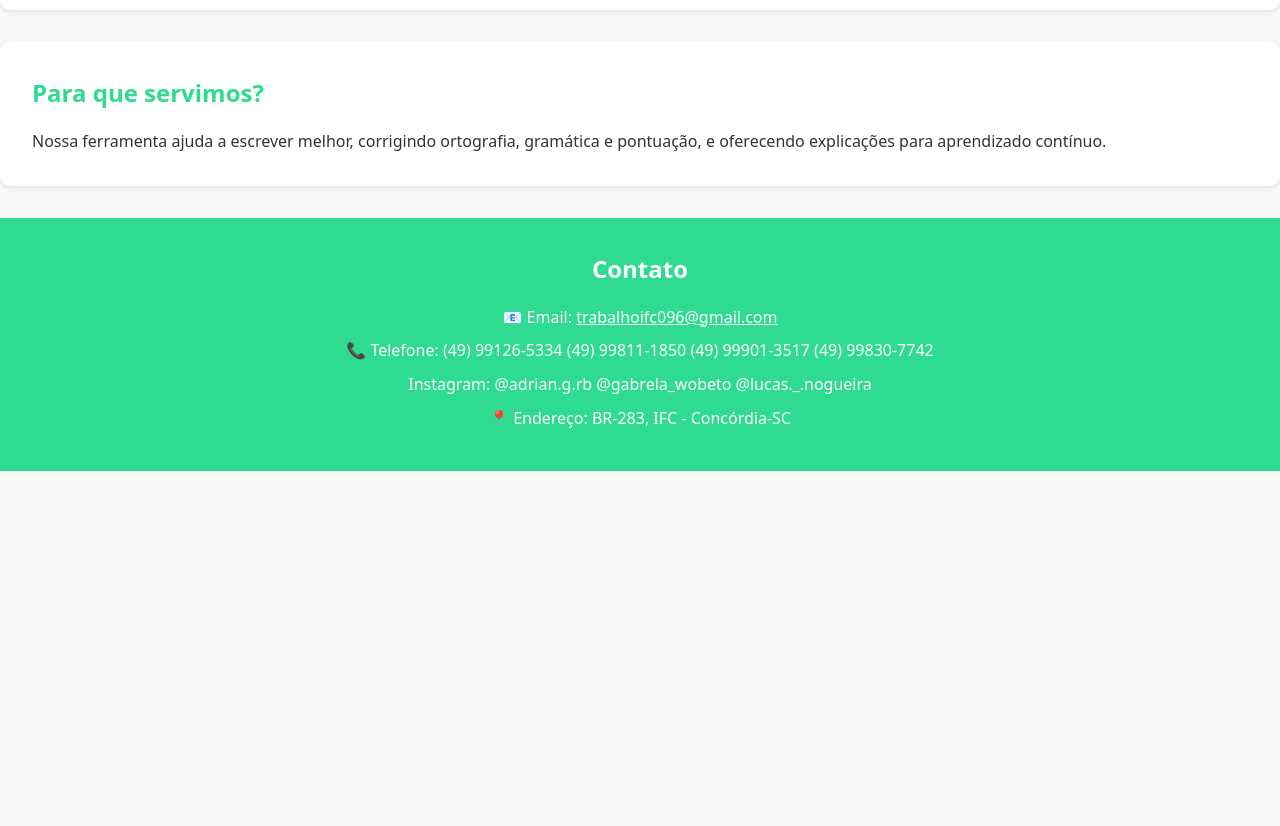
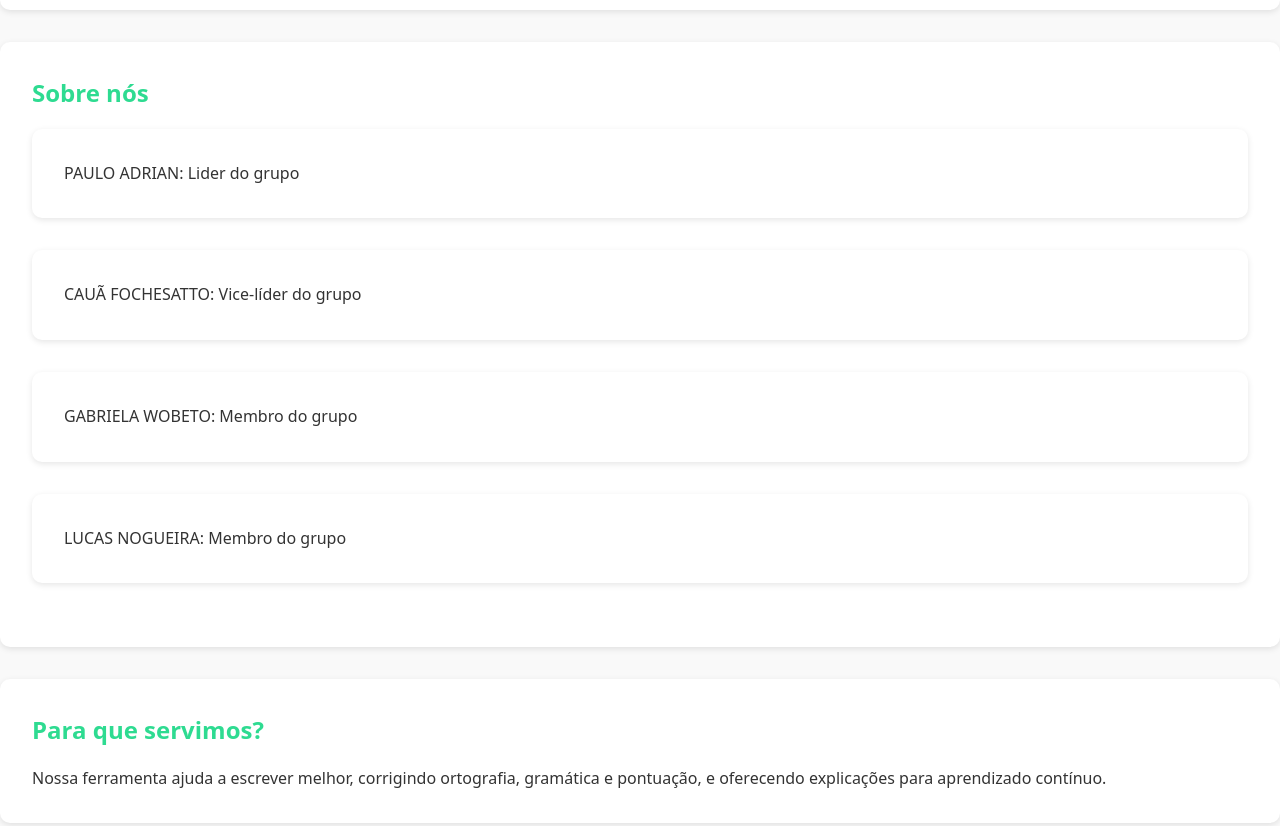
Before and after one commit to ragavabe/Pi-Grupo5, a website: page index.html in a window 1280 px wide. Shown: the part 2140-2966 px from the top of the page. Before the commit the page ends 2611 px from the top, so only its background shows below. Drawn offline with Linux system fonts and the light colour scheme.

Commit message:
criei o html da parte "sobre nós"

```diff
--- a/index.html
+++ b/index.html
@@ -136,6 +136,14 @@
 </section>
 
 <section class="servicos" id="servicos">
+  <h2>Sobre nós</h2>
+  <div class="pessoas">PAULO ADRIAN:  Lider do grupo</div>
+  <div class="pessoas">CAUÃ FOCHESATTO:   Vice-líder do grupo</div>
+  <div class="pessoas">GABRIELA WOBETO:  Membro do grupo</div>
+  <div class="pessoas">LUCAS NOGUEIRA:  Membro do grupo</div>
+</section>
+
+<section class="servicos" id="servicos">
   <h2>Para que servimos?</h2>
   <p>Nossa ferramenta ajuda a escrever melhor, corrigindo ortografia, gramática e pontuação, e oferecendo explicações para aprendizado contínuo.</p>
 </section>
```
